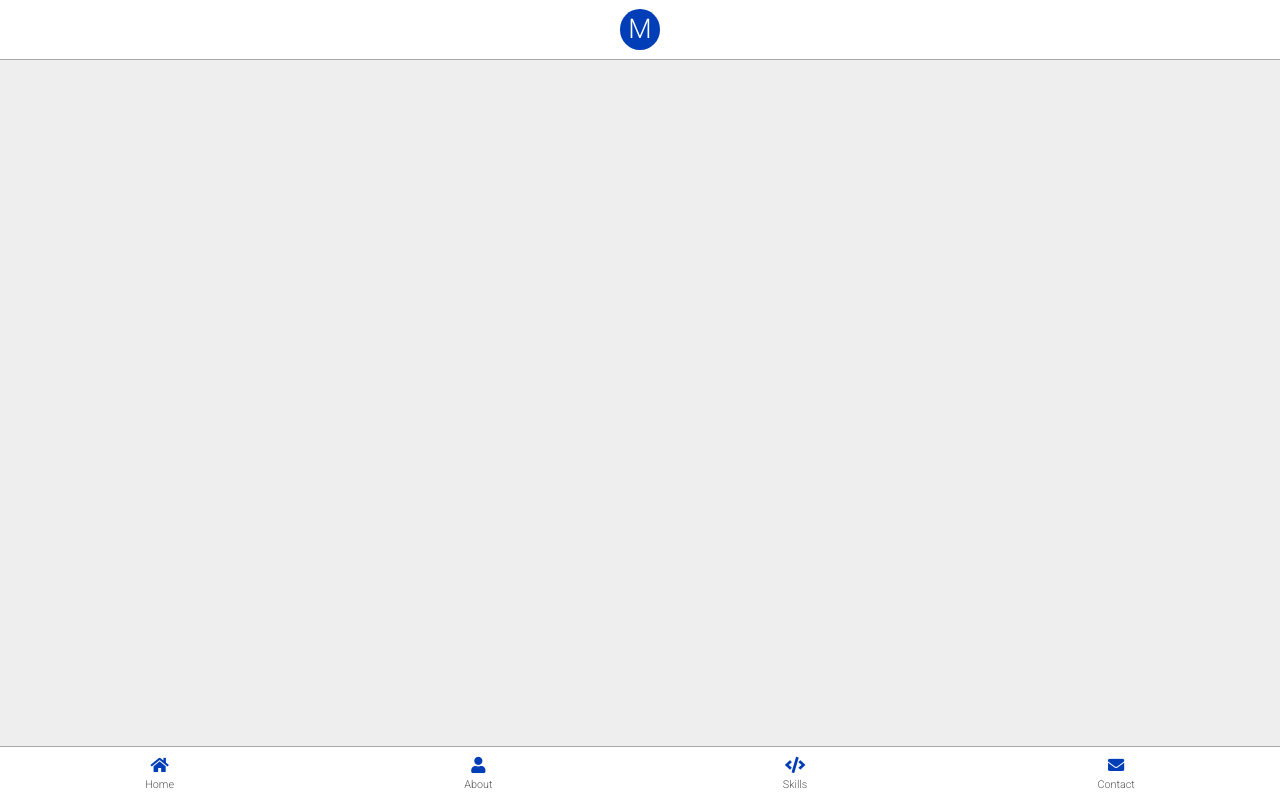
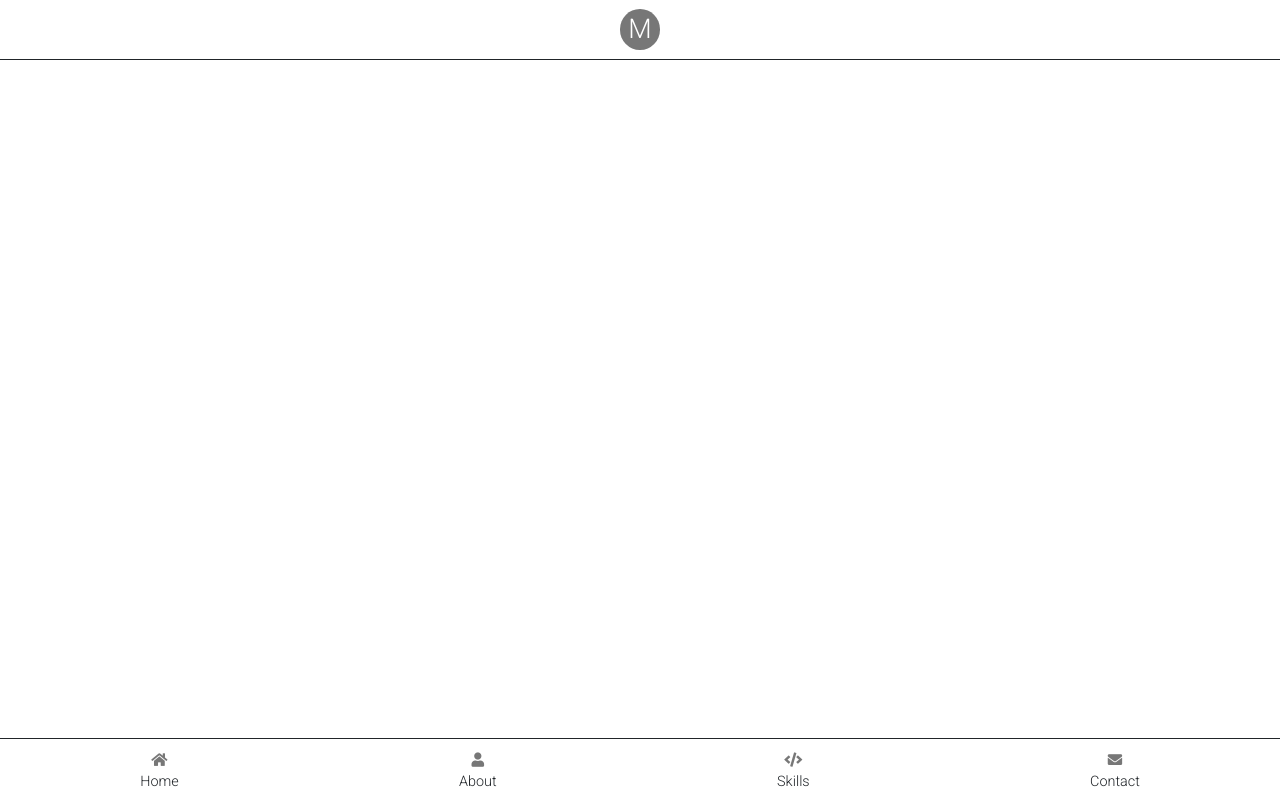
Before and after one commit to mattbillard/mattbillard.com-v2, a React (Create React App) app: page /inner in a window 1280 px wide. Built offline with nearby package versions, Linux system fonts and the light colour scheme.

Commit message:
Clean up - themes

```diff
--- a/src/config.ts
+++ b/src/config.ts
@@ -37,4 +37,12 @@ export const pages = {
   },
 };
 
+export enum Themes {
+  Default = 'blueTheme',
+  Blue = 'blueTheme',
+  Red = 'redTheme',
+  Retro = 'retroTheme',
+  WhatsApp = 'whatsAppTheme',
+}
+
 export const siteTitle = 'MattBillard.com';
--- a/src/inner/components/inner-content/inner-content.tsx
+++ b/src/inner/components/inner-content/inner-content.tsx
@@ -10,16 +10,16 @@ import '../../styles/flexbox.scss';
 import './inner-content.scss';
 
 import '../../styles/theme-base.scss';
-import '../../styles/theme-main.scss';
+import '../../styles/theme-blue.scss';
+import '../../styles/theme-red.scss';
+import '../../styles/theme-retro.scss';
 import '../../styles/theme-whatsapp.scss';
-import '../../styles/theme-retro.scss';
-import '../../styles/theme-red.scss';
 
 const store = configureStore();
 const { pages } = config;
 
 export const InnerContent: React.FC = () => {
-  const theme = window.location.hash.replace('#', '') || 'mainTheme';
+  const theme = window.location.hash.replace('#', '') || config.Themes.Default;
 
   return (
     <Provider store={store}>
--- a/src/inner/styles/theme-main.scss
+++ b/src/inner/styles/theme-blue.scss
@@ -1,4 +1,4 @@
-.mainTheme {
+.themeBlue {
   color: #555;
 
   i {
--- a/src/outer/components/site-nav/site-nav.tsx
+++ b/src/outer/components/site-nav/site-nav.tsx
@@ -7,19 +7,21 @@ import NavDropdown from 'react-bootstrap/NavDropdown';
 import * as config from '../../../config';
 import './site-nav.scss';
 
+const { pages, siteTitle, Themes } = config;
+
 export const SiteNav: React.FC = () => {
   return (
     <div className="site-nav">
       <Navbar bg="dark" variant="dark">
-        <Navbar.Brand href={config.pages.home.outerUri}>{config.siteTitle}</Navbar.Brand>
+        <Navbar.Brand href={pages.home.outerUri}>{siteTitle}</Navbar.Brand>
 
         <Navbar.Collapse id="basic-navbar-nav" className="justify-content-end">
           <Nav>
             <NavDropdown title="Themes" id="basic-nav-dropdown" alignRight>
-              <NavDropdown.Item href="#mainTheme">Main Theme</NavDropdown.Item>
-              <NavDropdown.Item href="#whatsAppTheme">What's App Theme</NavDropdown.Item>
-              <NavDropdown.Item href="#retroTheme">Retro Theme</NavDropdown.Item>
-              <NavDropdown.Item href="#redTheme">Red Theme</NavDropdown.Item>
+              <NavDropdown.Item href={`#${Themes.Red}`}>Red Theme</NavDropdown.Item>
+              <NavDropdown.Item href={`#${Themes.WhatsApp}`}>What's App Theme</NavDropdown.Item>
+              <NavDropdown.Item href={`#${Themes.Retro}`}>Retro Theme</NavDropdown.Item>
+              <NavDropdown.Item href={`#${Themes.Blue}`}>Blue Theme</NavDropdown.Item>
             </NavDropdown>
           </Nav>
         </Navbar.Collapse>
```
